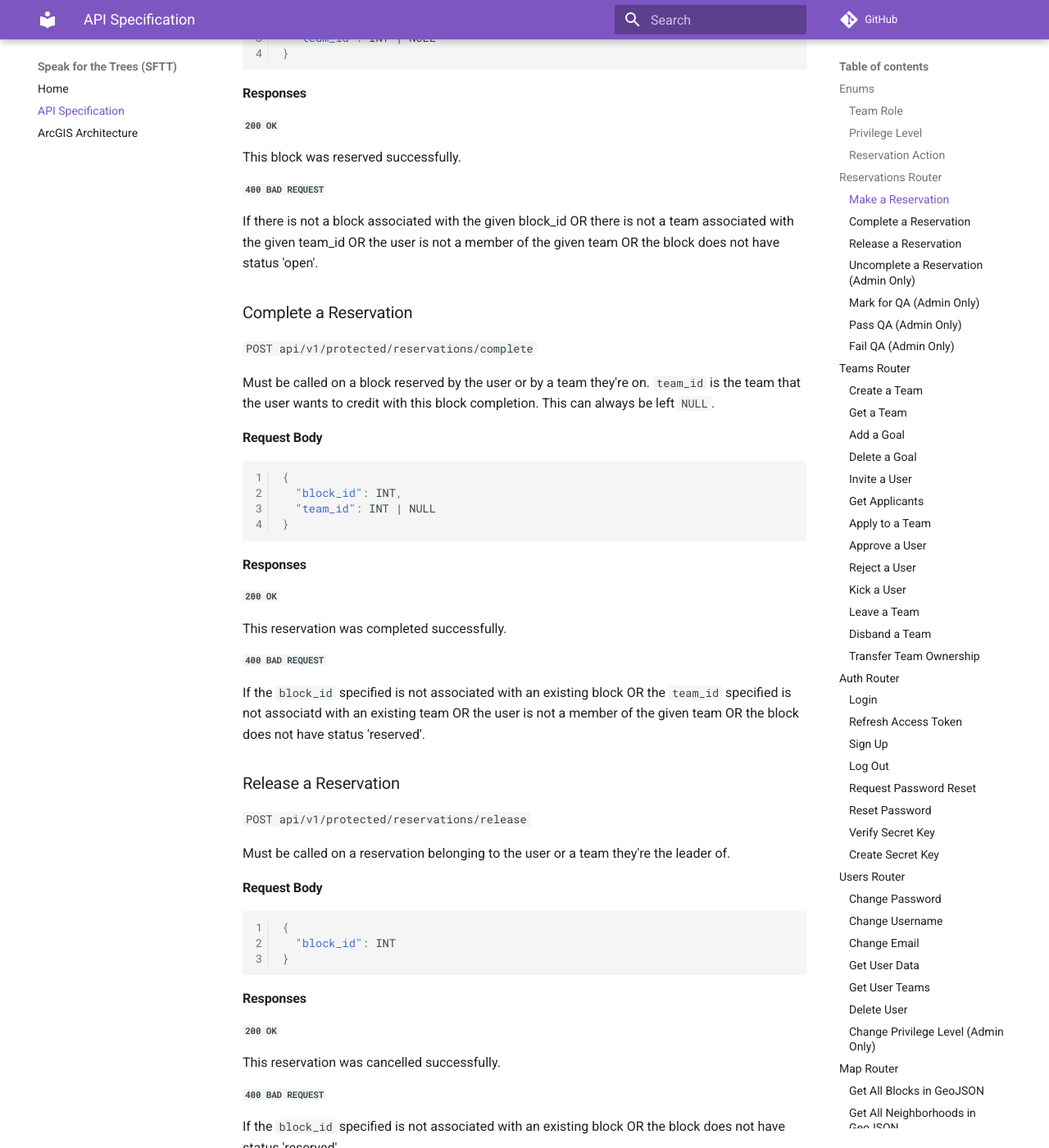
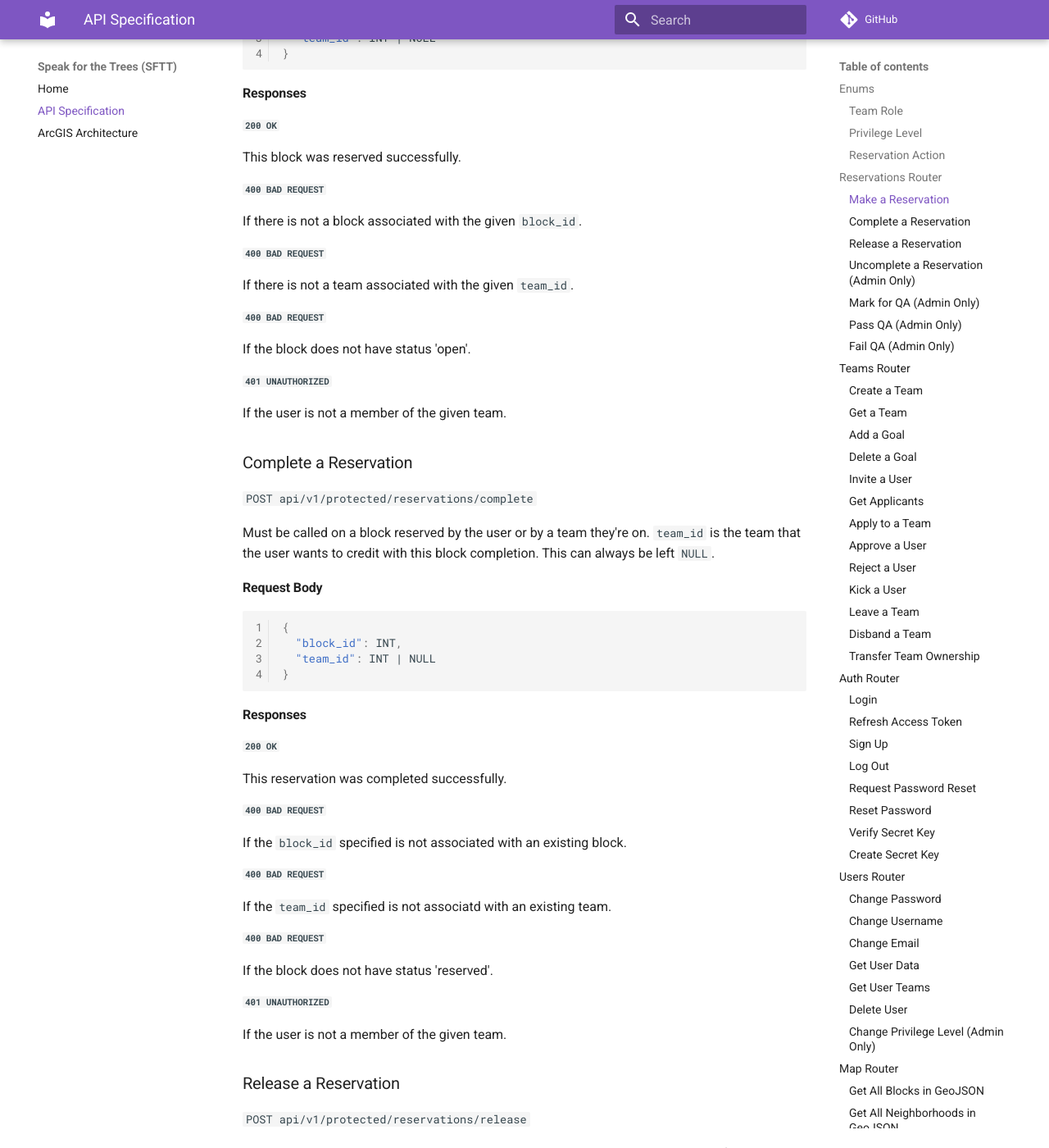
Before and after one commit to Code-4-Community/c4c-dev-docs, an MkDocs documentation site: the page built from docs/sftt/sftt-api-spec.md, in a window 1280 px wide and 1400 px high, scrolled down 2659 px. Shown: the whole window at 82% size. Built offline with MkDocs 1.6.1 and Material for MkDocs 9.7.7, drawn with Linux system fonts in a browser that asks for light colours; comment, search, counter and statistics services are not loaded; some of the changed text lies outside the part shown.

Commit message:
updated based on comments

```diff
--- a/docs/sftt/sftt-api-spec.md
+++ b/docs/sftt/sftt-api-spec.md
@@ -69,10 +69,24 @@ Must be called on an open (not marked reserved, completed or QA) block. Will cre
 #### Responses
 
 ##### `200 OK`
+
 This block was reserved successfully.
 
 ##### `400 BAD REQUEST`
-If there is not a block associated with the given block_id OR there is not a team associated with the given team_id OR the user is not a member of the given team OR the block does not have status 'open'.
+
+If there is not a block associated with the given `block_id`.
+
+##### `400 BAD REQUEST`
+
+If there is not a team associated with the given `team_id`.
+
+##### `400 BAD REQUEST`
+
+If the block does not have status 'open'.
+
+##### `401 UNAUTHORIZED`
+
+If the user is not a member of the given team.
 
 ### Complete a Reservation
 
@@ -95,7 +109,20 @@ Must be called on a block reserved by the user or by a team they're on. `team_id
 This reservation was completed successfully.
 
 ##### `400 BAD REQUEST`
-If the `block_id` specified is not associated with an existing block OR the `team_id` specified is not associatd with an existing team OR the user is not a member of the given team OR the block does not have status 'reserved'.
+
+If the `block_id` specified is not associated with an existing block.
+
+##### `400 BAD REQUEST`
+
+If the `team_id` specified is not associatd with an existing team.
+
+##### `400 BAD REQUEST`
+
+If the block does not have status 'reserved'.
+
+##### `401 UNAUTHORIZED`
+
+If the user is not a member of the given team.
 
 ### Release a Reservation
 
@@ -119,7 +146,11 @@ This reservation was cancelled successfully.
 
 ##### `400 BAD REQUEST`
 
-If the `block_id` specified is not associated with an existing block OR the block does not have status 'reserved'.
+If the `block_id` specified is not associated with an existing block.
+
+##### `400 BAD REQUEST`
+
+If the block does not have status 'reserved'.
 
 ### Uncomplete a Reservation (Admin Only)
 
@@ -143,7 +174,11 @@ This reservation was marked as incomplete successfully.
 
 ##### `400 BAD REQUEST`
 
-If the `block_id` specified is not associated with an existing block OR the block does not have status 'complete'.
+If the `block_id` specified is not associated with an existing block.
+
+##### `400 BAD REQUEST`
+
+If the block does not have status 'complete'.
 
 ### Mark for QA (Admin Only)
 
@@ -170,6 +205,7 @@ This block has been selected for QA.
 If the `block_id` specified is not associated with an existing block.
 
 ##### `401 UNAUTHORIZED`
+
 If the calling user is not an admin.
 
 ### Pass QA (Admin Only)
@@ -327,7 +363,15 @@ Team leader only. Adds a goal to this team's list of goals.
 
 ##### `400 BAD REQUEST`
 
-If the goal is negative or the `complete_by` date is before the `start_at` date OR the `team_id` specified is not associated with an existing team.
+If the goal is negative.
+
+##### `400 BAD REQUEST`
+
+If the `complete_by` date is before the `start_at` date.
+
+##### `400 BAD REQUEST`
+
+If the `team_id` specified is not associated with an existing team.
 
 ##### `401 UNAUTHORIZED`
 
@@ -345,7 +389,11 @@ No request body.
 
 ##### `400 BAD REQUEST`
 
-the `goal_id` specified is not associated with an existing goal OR the `team_id` specified is not associated with an existing team.
+If the `goal_id` specified is not associated with an existing goal.
+
+##### `400 BAD REQUEST`
+
+If the `team_id` specified is not associated with an existing team.
 
 ##### `401 UNAUTHORIZED`
 
@@ -433,7 +481,11 @@ Applied successfully.
 
 ##### `400 BAD REQUEST`
 
-If the `team_id` specified is not associated with an existing team OR if the user is already on the team"
+If the `team_id` specified is not associated with an existing team.
+
+##### `400 BAD REQUEST`
+
+If the user is already on the team or the user's status on this team is "PENDING".
 
 ### Approve a User
 
@@ -453,7 +505,15 @@ This member has joined the team.
 
 ##### `400 BAD REQUEST`
 
-If the `team_id` specified is not associated with an existing team OR if the `user_id` specified is not associated with a user with status "PENDING" on this team OR the user that created the request no longer exists.
+If the `team_id` specified is not associated with an existing team.
+
+##### `400 BAD REQUEST`
+
+If the `user_id` specified is not associated with a user with status "PENDING" on this team.
+
+##### `400 BAD REQUEST`
+
+If the user that created the request no longer exists.
 
 ##### `401 Unauthorized`
 
@@ -477,7 +537,15 @@ This applicant has been removed from the applicant's list.
 
 ##### `400 BAD REQUEST`
 
-If the `team_id` specified is not associated with an existing team OR if the `user_id` specified is not associated with a user with status "PENDING" on this team OR the user that had created the request no longer exists.
+If the `team_id` specified is not associated with an existing team.
+
+##### `400 BAD REQUEST`
+
+If the `user_id` specified is not associated with a user with status "PENDING" on this team.
+
+##### `400 BAD REQUEST`
+
+If the user that created the request no longer exists.
 
 ##### `401 Unauthorized`
 
@@ -501,7 +569,11 @@ Successfully kicked user.
 
 ##### `400 BAD REQUEST`
 
-If the user is no longer on the team OR the `team_id` specified is not associated with an existing team.
+If the `team_id` specified is not associated with an existing team.
+
+##### `400 BAD REQUEST`
+
+If the user is no longer on the team.
 
 ##### `401 Unauthorized`
 
@@ -525,7 +597,15 @@ Successfully left team.
 
 ##### `400 BAD REQUEST`
 
-If the user is not on the team OR the `team_id` specified is not associated with an existing team OR if the user is the leader of the team.
+If the `team_id` specified is not associated with an existing team.
+
+##### `400 BAD REQUEST`
+
+If the user is not on the team.
+
+##### `400 BAD REQUEST`
+
+If the user is the leader of the team.
 
 ### Disband a Team
 
@@ -573,7 +653,11 @@ Success.
 
 ##### `400 BAD REQUEST`
 
-if the `user_id` specified is not associated with a user OR if the given user is not on the team.
+If the `user_id` specified is not associated with a user.
+
+##### `400 BAD REQUEST`
+
+If the given user is not on the team.
 
 ##### `401 UNAUTHORIZED`
 
```
Also changed, not shown: other parts of docs/sftt/sftt-api-spec.md (+12 -3 lines).
